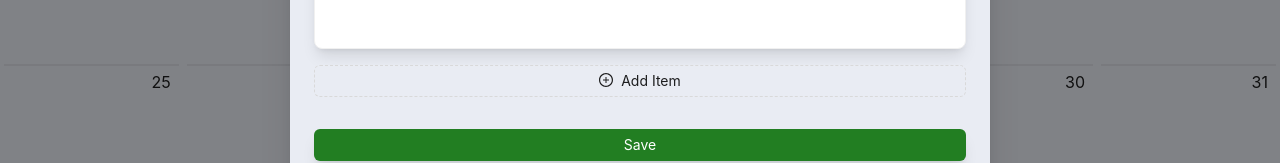
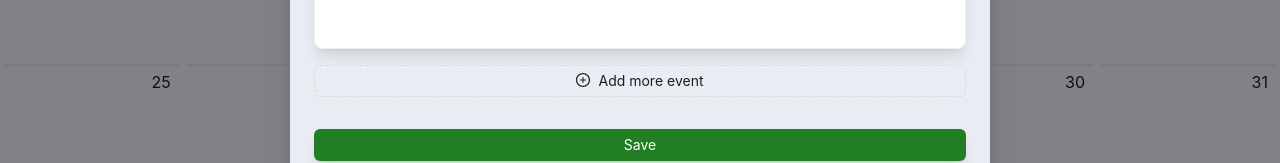
Before and after one commit to khoidh24/calendar-renewed, a React (Vite) app: page / in a window 1280 px wide. Both pictures are taken after a click on the element "08". Shown: the part 612-775 px from the top of the page. Built offline with nearby package versions, Linux system fonts and the light colour scheme.

Commit message:
change add item to add more event, add more event will auto add start date

```diff
--- a/src/components/form/FormList.tsx
+++ b/src/components/form/FormList.tsx
@@ -30,9 +30,12 @@ const FormList: React.FC<FormListProps> = ({ form, viewCard, isEdit }) => {
 								icon={<PlusCircleOutlined />}
 								className='w-[100%]'
 								type='dashed'
-								onClick={() => add()}
+								onClick={() => {
+									const firstEvent = form.getFieldValue(['events', 0])
+									add({ startDate: firstEvent?.startDate })
+								}}
 							>
-								Add Item
+								Add more event
 							</Button>
 						)}
 					</>
```
